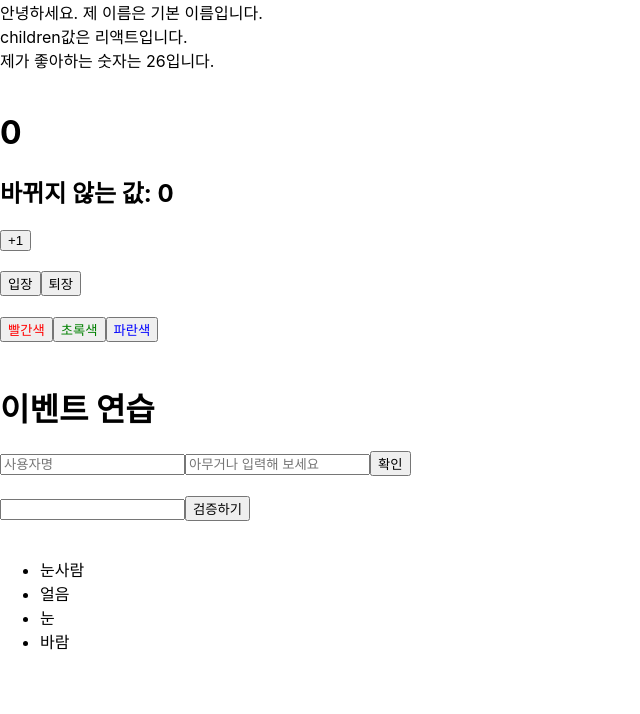
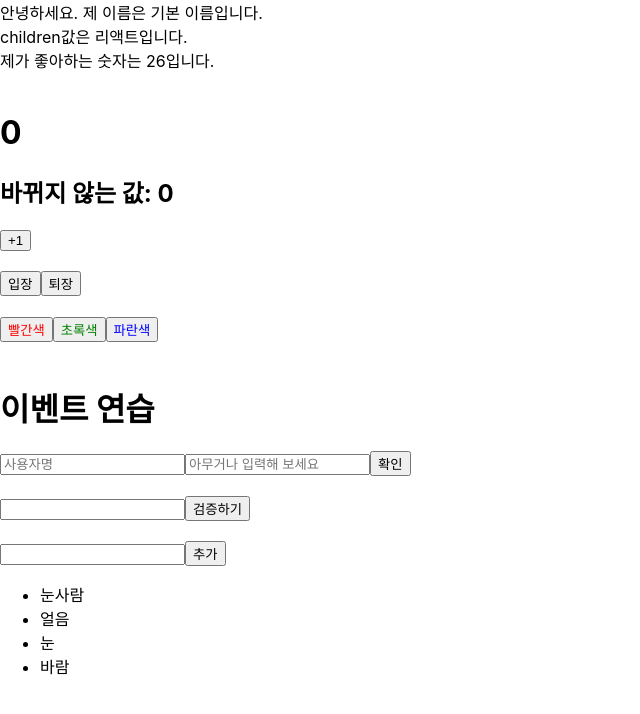
Before and after one commit to KyleRuiz/hello-react, a React (Create React App) app: page / in a window 1280 px wide. Shown: the top 714 px of the page, without its empty margins (0-640 px from the left). Built offline with nearby package versions, Linux system fonts and the light colour scheme.

Commit message:
6.4 응용

```diff
--- a/src/IterationSample.js
+++ b/src/IterationSample.js
@@ -1,10 +1,41 @@
-import React from "react";
+import React, { useState } from "react";
 
 const IterationSample = () => {
-  const names = ["눈사람", "얼음", "눈", "바람"];
-  const nameList = names.map((name, index) => <li key={index}>{name}</li>);
+  const [names, setNames] = useState([
+    { id: 1, text: "눈사람" },
+    { id: 2, text: "얼음" },
+    { id: 3, text: "눈" },
+    { id: 4, text: "바람" },
+  ]);
+  const [inputText, setInputText] = useState("");
+  const [nextId, setNextId] = useState(5);
+
+  const onChange = (e) => {
+    setInputText(e.target.value);
+  };
+  const onClick = () => {
+    const nextNames = names.concat({
+      id: nextId,
+      text: inputText,
+    });
+    setNextId(nextId + 1);
+    setNames(nextNames);
+    setInputText("");
+  };
+  const onRemove = (id) => {
+    const nextNames = names.filter((name) => name.id !== id);
+    setNames(nextNames);
+  };
+
+  const nameList = names.map((name) => (
+    <li key={name.id} onDoubleClick={() => onRemove(name.id)}>
+      {name.text}
+    </li>
+  ));
   return (
     <div>
+      <input value={inputText} onChange={onChange} />
+      <button onClick={onClick}>추가</button>
       <ul>{nameList}</ul>
     </div>
   );
```
